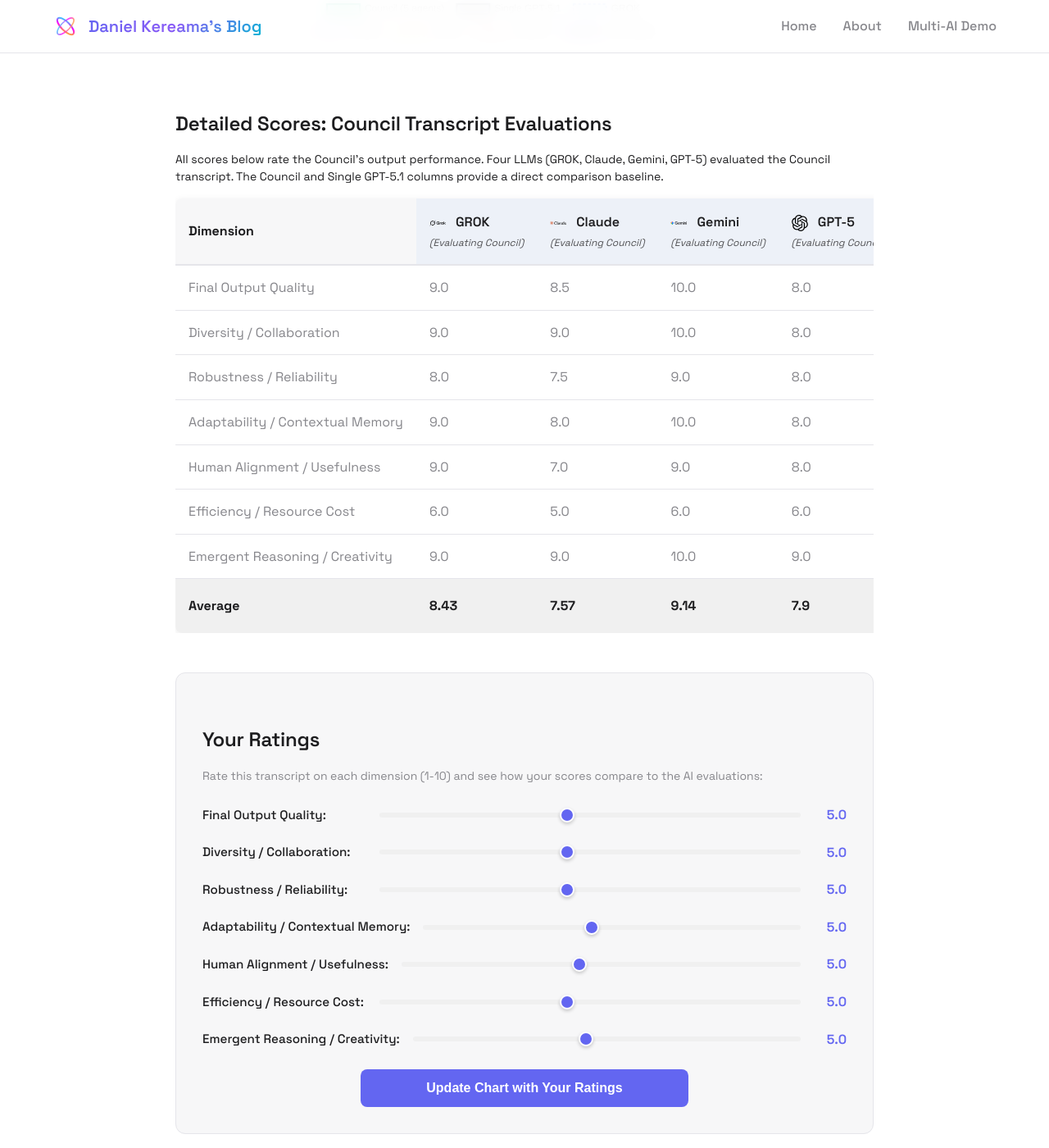
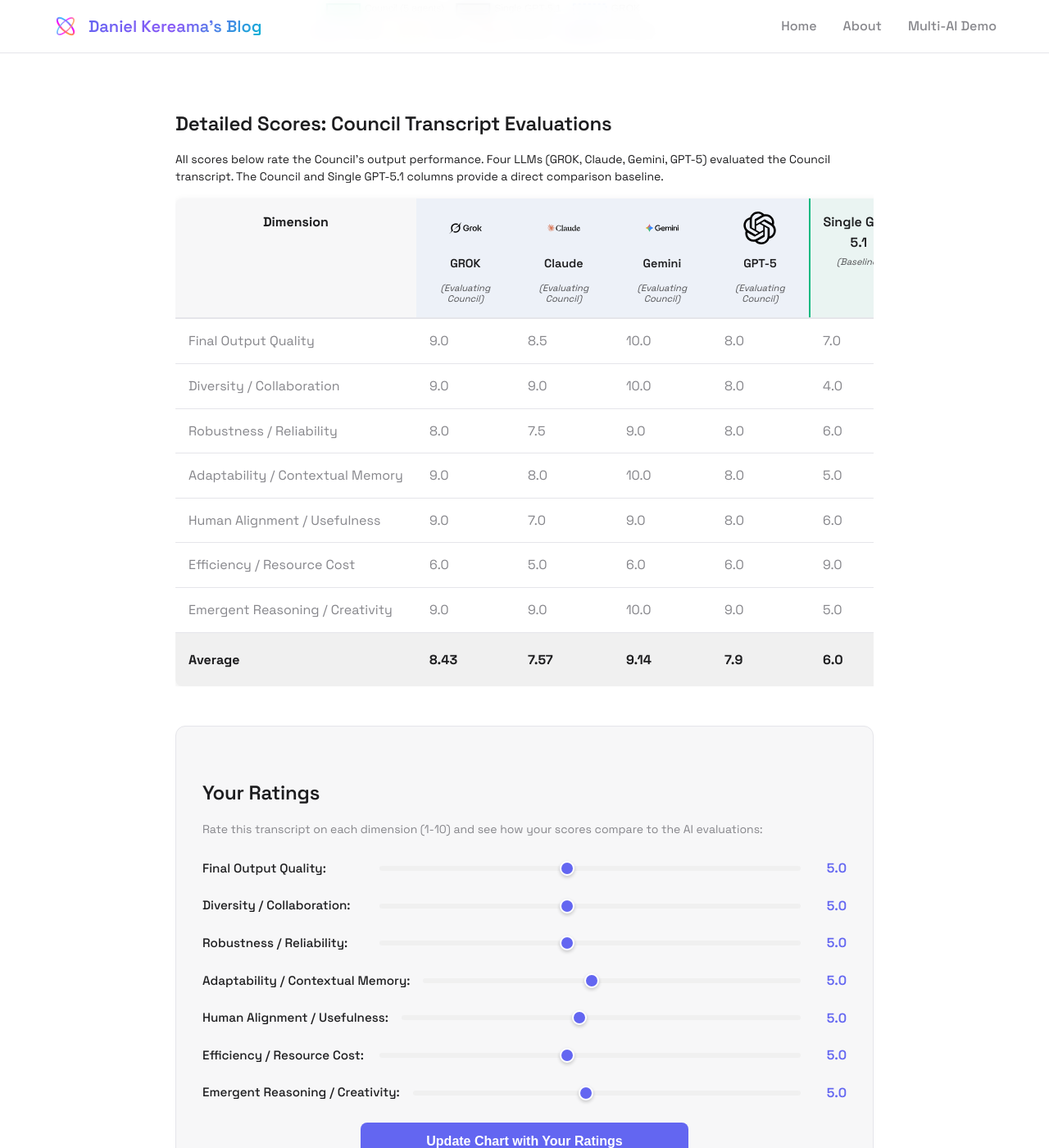
Before and after one commit to nineflowAmin/daniel-kereama.github.io, a Jekyll site: the page built from council-transcript.md, in a window 1280 px wide and 1400 px high, scrolled down 12663 px. Shown: the whole window at 82% size. Built offline with Jekyll 4.4.1, drawn with Linux system fonts in a browser that asks for light colours.

Commit message:
Update prompt with transcript link and evaluation framework, fix LLM icon sizes - Added full evaluation prompt with transcript URL and detailed framework - Increased LLM logo sizes from 20px to 40px for better visibility - Restructured table headers with flexbox layout for proper icon/text alignment - Added responsive styles for mobile devices - Icons now properly sized and readable

```diff
--- a/assets/css/custom.css
+++ b/assets/css/custom.css
@@ -2531,27 +2531,47 @@ svg .toroid-ring-2 {
 }
 
 .scores-table th {
-  padding: 1rem;
-  text-align: left;
+  padding: 1rem 0.75rem;
+  text-align: center;
   font-weight: 600;
   color: var(--foreground);
   border-bottom: 2px solid var(--border);
-  white-space: nowrap;
+  vertical-align: top;
+  min-width: 120px;
+}
+
+.scores-table th .llm-header {
+  display: flex;
+  flex-direction: column;
+  align-items: center;
+  gap: 0.5rem;
+  text-align: center;
 }
 
 .scores-table th .llm-logo {
-  vertical-align: middle;
-  margin-right: 0.5rem;
-  display: inline-block;
+  width: 40px;
+  height: 40px;
+  display: block;
+  margin: 0 auto;
+  flex-shrink: 0;
+}
+
+.scores-table th .llm-name {
+  font-size: 0.9rem;
+  font-weight: 600;
+  color: var(--foreground);
+  display: block;
+  margin-top: 0.25rem;
 }
 
 .scores-table th .column-label {
   display: block;
-  font-size: 0.75rem;
+  font-size: 0.7rem;
   font-weight: 400;
   color: var(--foreground-tertiary);
   margin-top: 0.25rem;
   font-style: italic;
+  line-height: 1.2;
 }
 
 .evaluator-column {
--- a/council-transcript.md
+++ b/council-transcript.md
@@ -498,10 +498,10 @@ description: "A complete transcript of a Nineflow.AI Council session demonstrati
         <thead>
           <tr>
             <th>Dimension</th>
-            <th class="evaluator-column"><img src="{{ '/assets/images/tech-icons/grok.svg' | relative_url }}" alt="GROK" class="llm-logo" width="20" height="20"> GROK<br><span class="column-label">(Evaluating Council)</span></th>
-            <th class="evaluator-column"><img src="{{ '/assets/images/tech-icons/Claude.svg' | relative_url }}" alt="Claude" class="llm-logo" width="20" height="20"> Claude<br><span class="column-label">(Evaluating Council)</span></th>
-            <th class="evaluator-column"><img src="{{ '/assets/images/tech-icons/gemini.svg' | relative_url }}" alt="Gemini" class="llm-logo" width="20" height="20"> Gemini<br><span class="column-label">(Evaluating Council)</span></th>
-            <th class="evaluator-column"><img src="{{ '/assets/images/tech-icons/ChatGPT.svg' | relative_url }}" alt="GPT-5" class="llm-logo" width="20" height="20"> GPT-5<br><span class="column-label">(Evaluating Council)</span></th>
+            <th class="evaluator-column"><div class="llm-header"><img src="{{ '/assets/images/tech-icons/grok.svg' | relative_url }}" alt="GROK" class="llm-logo"><span class="llm-name">GROK</span><span class="column-label">(Evaluating Council)</span></div></th>
+            <th class="evaluator-column"><div class="llm-header"><img src="{{ '/assets/images/tech-icons/Claude.svg' | relative_url }}" alt="Claude" class="llm-logo"><span class="llm-name">Claude</span><span class="column-label">(Evaluating Council)</span></div></th>
+            <th class="evaluator-column"><div class="llm-header"><img src="{{ '/assets/images/tech-icons/gemini.svg' | relative_url }}" alt="Gemini" class="llm-logo"><span class="llm-name">Gemini</span><span class="column-label">(Evaluating Council)</span></div></th>
+            <th class="evaluator-column"><div class="llm-header"><img src="{{ '/assets/images/tech-icons/ChatGPT.svg' | relative_url }}" alt="GPT-5" class="llm-logo"><span class="llm-name">GPT-5</span><span class="column-label">(Evaluating Council)</span></div></th>
             <th class="comparison-column">Single GPT-5.1<br><span class="column-label">(Baseline)</span></th>
             <th class="notes-column">Notes</th>
           </tr>
@@ -598,7 +598,20 @@ description: "A complete transcript of a Nineflow.AI Council session demonstrati
       <div class="prompt-content">
         <p>Use this prompt to evaluate the Council transcript yourself or compare with other AI systems:</p>
         <div class="prompt-box">
-          <pre id="evaluationPrompt">Evaluate this multi-agent transcript on seven dimensions: Final Output Quality, Diversity/Collaboration, Robustness/Reliability, Adaptability/Contextual Memory, Human Alignment/Usefulness, Efficiency/Resource Cost, Emergent Reasoning/Creativity. Provide numeric scores 1–10, reasoning, and optional improvement suggestions. Compare against a hypothetical single LLM output.</pre>
+          <pre id="evaluationPrompt">Evaluate this multi-agent transcript on seven dimensions: Final Output Quality, Diversity/Collaboration, Robustness/Reliability, Adaptability/Contextual Memory, Human Alignment/Usefulness, Efficiency/Resource Cost, Emergent Reasoning/Creativity. Provide numeric scores 1–10, reasoning, and optional improvement suggestions. Compare against a hypothetical single LLM output.
+
+Transcript URL: {{ site.url }}{{ site.baseurl }}{{ '/council-transcript.html' | relative_url }}
+
+Evaluation Framework:
+- Final Output Quality: Coherence, relevance, completeness, factual grounding, absence of contradiction or error
+- Diversity / Collaboration: Number of distinct perspectives, variation in reasoning styles, presence of internal dialectic
+- Robustness / Reliability: Stability of reasoning across multi-step logic, resilience to ambiguity, minimal hallucination
+- Adaptability / Contextual Memory: Ability to reference earlier discussion, maintain consistency, integrate context across domains/times
+- Human Alignment / Usefulness: Readability, practicality, insightfulness, emotional/ethical resonance, real-world applicability
+- Efficiency / Resource Cost: Estimated compute/time cost, response length, suitability for quick vs deep queries
+- Emergent Reasoning / Creativity: Novelty of synthesis, new metaphors/frameworks, capacity to integrate contradictions into new patterns
+
+Scoring Scale: 0 = minimal/absent, 5 = adequate, 10 = exceptional/near-ideal</pre>
           <button onclick="copyPrompt()" class="copy-prompt-btn">Copy Prompt</button>
         </div>
         <div class="prompt-suggestions">
```
